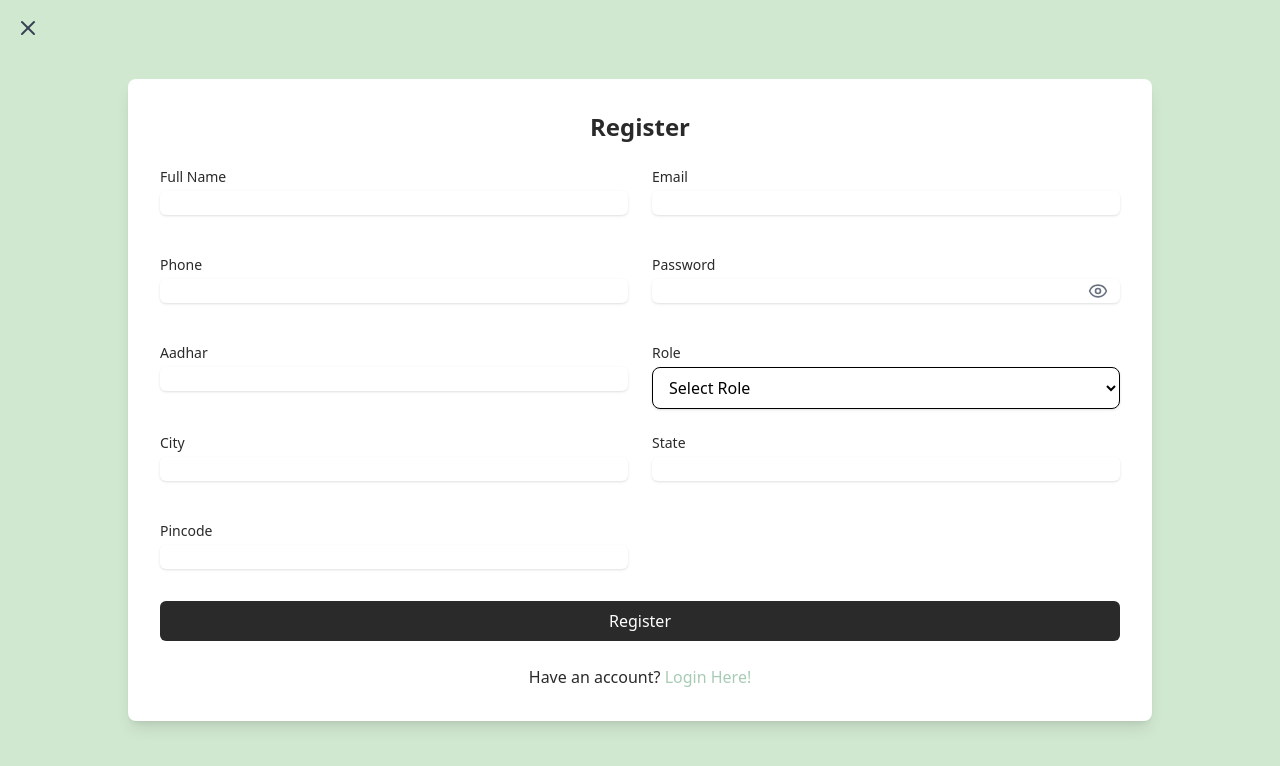
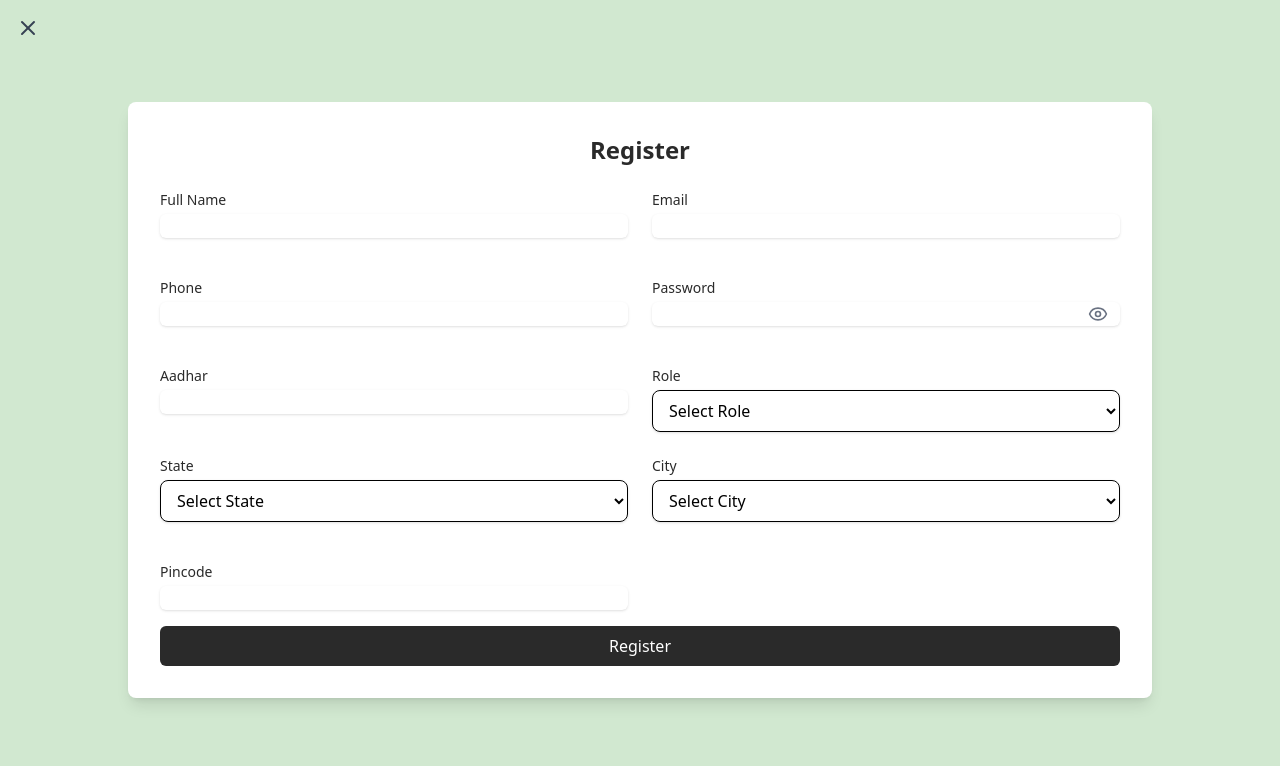
Before and after one commit to Kapilgupta20/KisanMitra, a React (Vite) app: page /Register in a window 1280 px wide. Shown: the top 766 px of the page. Built offline with nearby package versions, Linux system fonts and the light colour scheme.

Commit message:
Register Page

```diff
--- a/src/pages/Landing.jsx
+++ b/src/pages/Landing.jsx
@@ -18,12 +18,6 @@ const Landing = () => {
                 >
                     Get Started
                 </button>
-                <button
-                    className="px-6 py-2 text-white bg-blue-600 rounded-lg hover:bg-blue-700"
-                    onClick={() => navigate("/about")}
-                >
-                    About Us
-                </button>
             </div>
 
             {/* Footer */}
--- a/src/pages/Register.jsx
+++ b/src/pages/Register.jsx
@@ -2,6 +2,57 @@ import React, { useState } from 'react';
 import axios from 'axios';
 import { useNavigate } from 'react-router-dom';
 import { Eye, EyeOff, X } from 'lucide-react'; // Import the X (cross) icon from lucide-react
+
+const statesAndUTs = [
+  'Andhra Pradesh', 'Arunachal Pradesh', 'Assam', 'Bihar', 'Chhattisgarh', 'Goa', 'Gujarat', 'Haryana', 'Himachal Pradesh',
+  'Jharkhand', 'Karnataka', 'Kerala', 'Madhya Pradesh', 'Maharashtra', 'Manipur', 'Meghalaya', 'Mizoram', 'Nagaland',
+  'Odisha', 'Punjab', 'Rajasthan', 'Sikkim', 'Tamil Nadu', 'Telangana', 'Tripura', 'Uttarakhand', 'Uttar Pradesh',
+  'West Bengal', 'Andaman and Nicobar Islands', 'Chandigarh', 'Dadra and Nagar Haveli and Daman and Diu', 'Lakshadweep',
+  'Delhi', 'Puducherry', 'Ladakh', 'Lakshadweep', 'Jammu and Kashmir'
+];
+
+// Mapping of states to their respective cities (for demo purposes, add more cities as required)
+const citiesByState = {
+  'Andhra Pradesh': ['Hyderabad', 'Visakhapatnam', 'Vijayawada'],
+  'Arunachal Pradesh': ['Itanagar', 'Tawang', 'Ziro'],
+  'Assam': ['Guwahati', 'Dibrugarh', 'Jorhat'],
+  'Bihar': ['Patna', 'Gaya', 'Bhagalpur'],
+  'Chhattisgarh': ['Raipur', 'Bilaspur', 'Durg'],
+  'Goa': ['Panaji', 'Margao', 'Vasco da Gama'],
+  'Gujarat': ['Ahmedabad', 'Surat', 'Vadodara'],
+  'Haryana': ['Chandigarh', 'Gurugram', 'Faridabad'],
+  'Himachal Pradesh': ['Shimla', 'Manali', 'Kullu'],
+  'Jharkhand': ['Ranchi', 'Jamshedpur', 'Dhanbad'],
+  'Karnataka': ['Bengaluru', 'Mysuru', 'Mangalore'],
+  'Kerala': ['Thiruvananthapuram', 'Kochi', 'Kozhikode'],
+  'Madhya Pradesh': ['Bhopal', 'Indore', 'Gwalior'],
+  'Maharashtra': ['Mumbai', 'Pune', 'Nagpur'],
+  'Manipur': ['Imphal', 'Churachandpur', 'Thoubal'],
+  'Meghalaya': ['Shillong', 'Tura', 'Jowai'],
+  'Mizoram': ['Aizawl', 'Lunglei', 'Champhai'],
+  'Nagaland': ['Kohima', 'Dimapur', 'Mokokchung'],
+  'Odisha': ['Bhubaneswar', 'Cuttack', 'Berhampur'],
+  'Punjab': ['Chandigarh', 'Amritsar', 'Ludhiana'],
+  'Rajasthan': ['Jaipur', 'Udaipur', 'Jodhpur'],
+  'Sikkim': ['Gangtok', 'Pakyong', 'Namchi'],
+  'Tamil Nadu': ['Chennai', 'Coimbatore', 'Madurai'],
+  'Telangana': ['Hyderabad', 'Warangal', 'Khammam'],
+  'Tripura': ['Agartala', 'Udaipur', 'Dharmanagar'],
+  'Uttarakhand': ['Dehradun', 'Nainital', 'Haridwar'],
+  'Uttar Pradesh': ['Lucknow', 'Kanpur', 'Varanasi'],
+  'West Bengal': ['Kolkata', 'Darjeeling', 'Siliguri'],
+
+  // Union Territories
+  'Andaman and Nicobar Islands': ['Port Blair', 'Havelock Island', 'Diglipur'],
+  'Chandigarh': ['Chandigarh'],
+  'Dadra and Nagar Haveli and Daman and Diu': ['Daman', 'Diu', 'Silvassa'],
+  'Lakshadweep': ['Kavaratti', 'Agatti', 'Minicoy'],
+  'Delhi': ['New Delhi', 'Dwarka', 'Lajpat Nagar'],
+  'Puducherry': ['Puducherry', 'Auroville', 'Karai Kal'],
+  'Ladakh': ['Leh', 'Kargil', 'Nubra Valley'],
+  'Jammu and Kashmir': ['Srinagar', 'Jammu', 'Leh'],
+};
+
 
 const Register = () => {
   const [formData, setFormData] = useState({
@@ -17,10 +68,23 @@ const Register = () => {
   });
   const [error, setError] = useState('');
   const [showPassword, setShowPassword] = useState(false);
+  const [cities, setCities] = useState([]);  // State to hold cities based on selected state
   const navigate = useNavigate();
 
   const handleChange = (e) => {
     setFormData({ ...formData, [e.target.name]: e.target.value });
+  };
+
+  const handleStateChange = (e) => {
+    const selectedState = e.target.value;
+    setFormData({ ...formData, state: selectedState, city: '' });
+
+    // Update the cities based on selected state
+    if (citiesByState[selectedState]) {
+      setCities(citiesByState[selectedState]);
+    } else {
+      setCities([]); // Clear cities if no matching state found
+    }
   };
 
   const handleSubmit = async (e) => {
@@ -160,32 +224,46 @@ const Register = () => {
                 </select>
               </div>
               <div className="mb-4">
+                <label htmlFor="state" className="block text-sm font-medium text-[#2A2A2A]">
+                  State
+                </label>
+                <select
+                  name="state"
+                  value={formData.state}
+                  onChange={handleStateChange}
+                  className="w-full mt-1 px-3 py-2 border rounded-lg shadow-sm focus:ring-[#A8CBB5] focus:border-[#A8CBB5]"
+                  required
+                >
+                  <option value="" disabled>
+                    Select State
+                  </option>
+                  {statesAndUTs.map((state, index) => (
+                    <option key={index} value={state}>
+                      {state}
+                    </option>
+                  ))}
+                </select>
+              </div>
+              <div className="mb-4">
                 <label htmlFor="city" className="block text-sm font-medium text-[#2A2A2A]">
                   City
                 </label>
-                <input
-                  type="text"
-                  id="city"
+                <select
                   name="city"
                   value={formData.city}
                   onChange={handleChange}
-                  className="mt-1 block w-full rounded-md border-gray-300 shadow-sm focus:ring-[#A8CBB5] focus:border-[#A8CBB5]"
+                  className="w-full mt-1 px-3 py-2 border rounded-lg shadow-sm focus:ring-[#A8CBB5] focus:border-[#A8CBB5]"
                   required
-                />
-              </div>
-              <div className="mb-4">
-                <label htmlFor="state" className="block text-sm font-medium text-[#2A2A2A]">
-                  State
-                </label>
-                <input
-                  type="text"
-                  id="state"
-                  name="state"
-                  value={formData.state}
-                  onChange={handleChange}
-                  className="mt-1 block w-full rounded-md border-gray-300 shadow-sm focus:ring-[#A8CBB5] focus:border-[#A8CBB5]"
-                  required
-                />
+                >
+                  <option value="" disabled>
+                    Select City
+                  </option>
+                  {cities.map((city, index) => (
+                    <option key={index} value={city}>
+                      {city}
+                    </option>
+                  ))}
+                </select>
               </div>
               <div className="mb-4">
                 <label htmlFor="pincode" className="block text-sm font-medium text-[#2A2A2A]">
@@ -202,23 +280,13 @@ const Register = () => {
                 />
               </div>
             </div>
-
             <button
               type="submit"
-              className="w-full bg-[#2A2A2A] text-white py-2 px-4 rounded-md hover:bg-[#A8CBB5] transition-colors focus:outline-none cursor-pointer mt-4"
+              className="w-full bg-[#2A2A2A] text-white py-2 rounded-md hover:bg-[#A8CBB5]"
             >
               Register
             </button>
           </form>
-          <p className="mt-6 text-center text-[#2A2A2A]">
-            Have an account?{' '}
-            <button
-              className="text-[#A8CBB5] hover:underline cursor-pointer"
-              onClick={() => navigate('/login')}
-            >
-              Login Here!
-            </button>
-          </p>
         </div>
       </div>
     </div>
```
